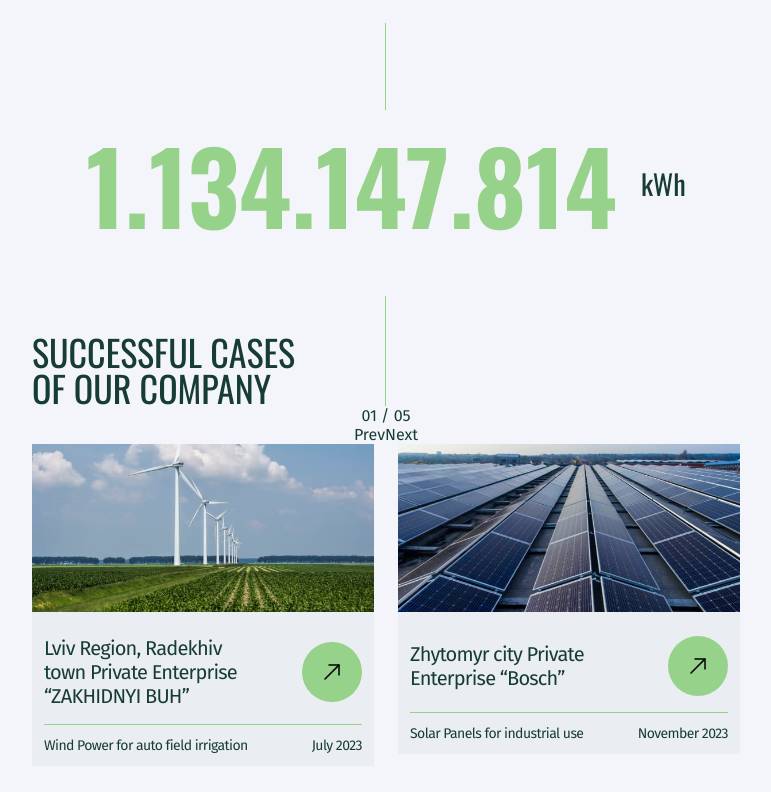
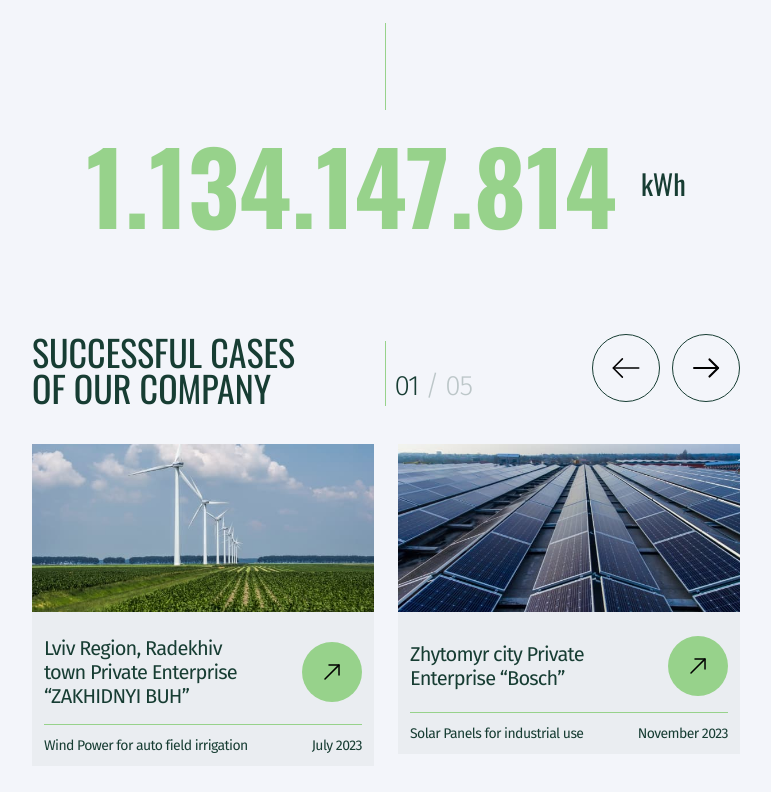
Before and after one commit to kozhushna/ecosolution, a React (Create React App) app: page / in a window 1280 px wide. Shown: the part 1663-2455 px from the top of the page, without its empty margins (254-1025 px from the left). Built offline with nearby package versions, Linux system fonts and the light colour scheme.

Commit message:
Add swiper styles

```diff
--- a/src/components/Cases/Cases.jsx
+++ b/src/components/Cases/Cases.jsx
@@ -1,13 +1,15 @@
 import { Container, Section } from 'App.styled';
-import { Title } from './Cases.styled';
+import { ControlWrapper, Title } from './Cases.styled';
 import { Slider } from './Slider';
 
 export const Cases = () => {
   return (
     <Section>
       <Container>
-        <Title>Successful cases of our company</Title>
-        <Slider />
+        <ControlWrapper>
+          <Title>Successful cases of our company</Title>
+          <Slider />
+        </ControlWrapper>
       </Container>
     </Section>
   );
--- a/src/components/Cases/Cases.styled.js
+++ b/src/components/Cases/Cases.styled.js
@@ -9,7 +9,7 @@ export const Title = styled(SectionTitle)`
 
   @media screen and (${props => props.theme.devices.tablet}) {
     max-width: 272px;
-    margin-bottom: 0;
+    margin-bottom: 38px;
 
     &::after {
       content: '';
@@ -17,17 +17,22 @@ export const Title = styled(SectionTitle)`
       left: 82px;
       bottom: 0;
       width: 100%;
-      height: 110px;
+      height: 65px;
       border-right: 1px solid ${props => props.theme.colors.accent};
     }
   }
 
   @media screen and (${props => props.theme.devices.desktop}) {
     max-width: 365px;
+    margin-bottom: 120px;
 
     &::after {
       left: 254px;
-      height: 87px;
+      height: 96px;
     }
   }
 `;
+
+export const ControlWrapper = styled.div`
+  position: relative;
+`;
--- a/src/components/Cases/Slider.jsx
+++ b/src/components/Cases/Slider.jsx
@@ -5,15 +5,19 @@ import 'swiper/css/pagination';
 import 'swiper/css/navigation';
 import { Svg } from 'components/SvgIcon/SvgIcon';
 import {
+  ButtonNav,
+  ButtonsHolder,
   ContentWrapper,
   DescriptionWrapper,
   GoLink,
+  PagingInfo,
   SlideDate,
   SlideDescription,
   SlideImage,
   SlideItem,
   SlideList,
   SlideTitle,
+  SwiperControl,
   TitleWrapper,
 } from './Slider.styled';
 import { sliderData } from 'utils/sliderData';
@@ -46,15 +50,17 @@ export const Slider = () => {
 
   return (
     <>
-      <div ref={pagingInfo} className="paging-info"></div>
-      <div>
-        <button type="button" onClick={handlePrevClick}>
-          Prev
-        </button>
-        <button type="button" onClick={handleNextClick}>
-          Next
-        </button>
-      </div>
+      <SwiperControl>
+        <PagingInfo ref={pagingInfo} className="paging-info"></PagingInfo>
+        <ButtonsHolder>
+          <ButtonNav type="button" onClick={handlePrevClick}>
+            <Svg w={36} h={36} icon={'arrow-left'}></Svg>
+          </ButtonNav>
+          <ButtonNav type="button" onClick={handleNextClick}>
+            <Svg w={36} h={36} icon={'arrow-right'}></Svg>
+          </ButtonNav>
+        </ButtonsHolder>
+      </SwiperControl>
       <SlideList
         modules={[Virtual, Navigation, Pagination]}
         onSwiper={setSwiperRef}
--- a/src/components/Cases/Slider.styled.js
+++ b/src/components/Cases/Slider.styled.js
@@ -120,3 +120,57 @@ export const DescriptionWrapper = styled.div`
     letter-spacing: -0.64px;
   }
 `;
+
+export const ButtonsHolder = styled.div`
+  display: flex;
+  align-items: center;
+  gap: 12px;
+`;
+
+export const SwiperControl = styled.div`
+  display: flex;
+  justify-content: space-between;
+  align-items: end;
+  margin-bottom: 19px;
+
+  @media screen and (${props => props.theme.devices.tablet}) {
+    position: absolute;
+    top: 0;
+    right: 0;
+    gap: 120px;
+  }
+
+  @media screen and (${props => props.theme.devices.desktop}) {
+    gap: 193px;
+  }
+`;
+
+export const PagingInfo = styled.div`
+  color: ${props => props.theme.colors.gray};
+  font-size: 28px;
+  font-weight: 300;
+  letter-spacing: -1.12px;
+  text-align: left;
+  .swiper-pagination-current {
+    color: ${props => props.theme.colors.primary};
+  }
+`;
+
+export const ButtonNav = styled.button`
+  display: flex;
+  justify-content: center;
+  align-items: center;
+  padding: 15px;
+  border-radius: 50%;
+  border: 1px solid ${props => props.theme.colors.primary};
+  transition: border-color ${props => props.theme.baseTransition},
+    fill ${props => props.theme.baseTransition};
+
+  cursor: pointer;
+
+  &:hover,
+  &:focus {
+    border-color: ${props => props.theme.colors.accent};
+    fill: ${props => props.theme.colors.accent};
+  }
+`;
```
